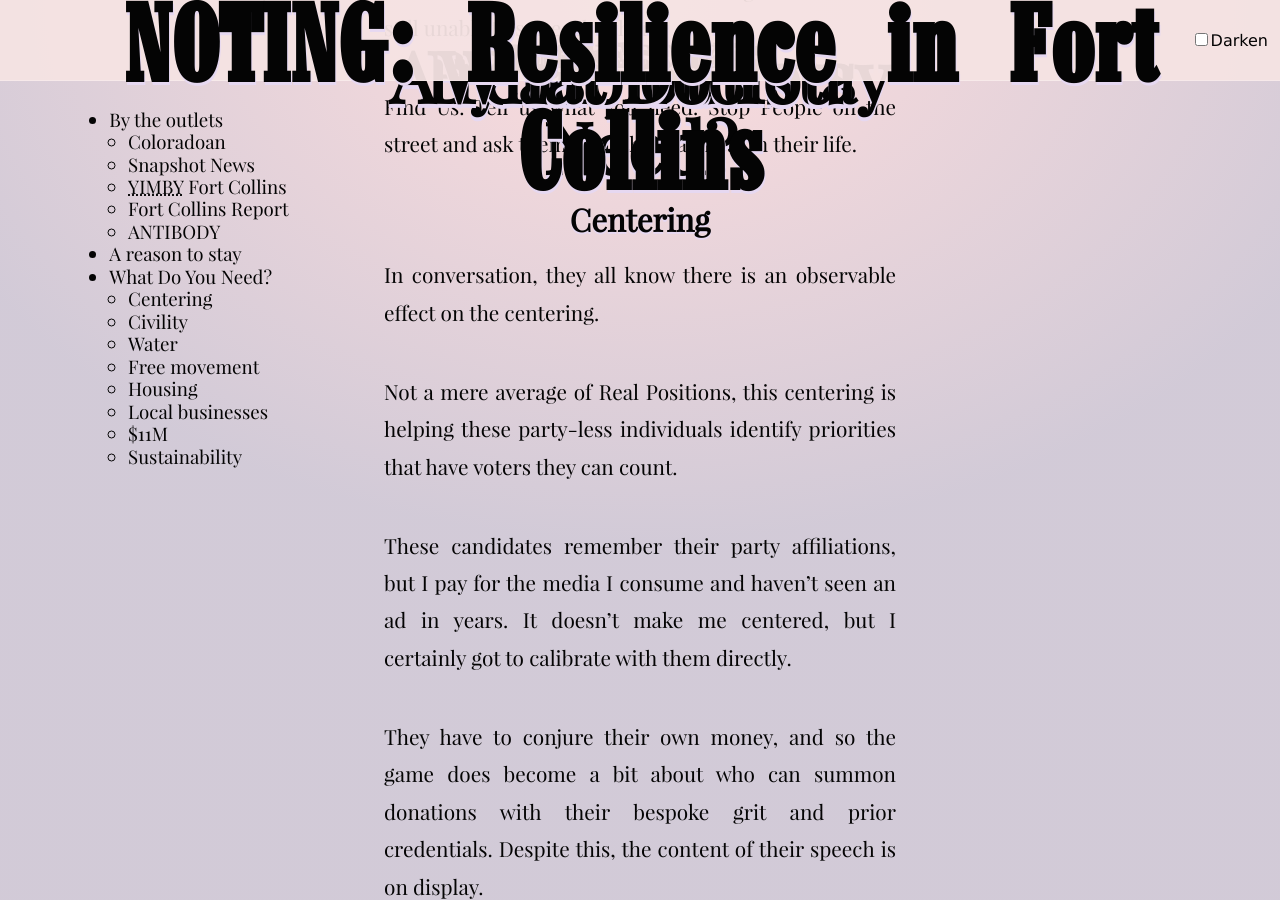
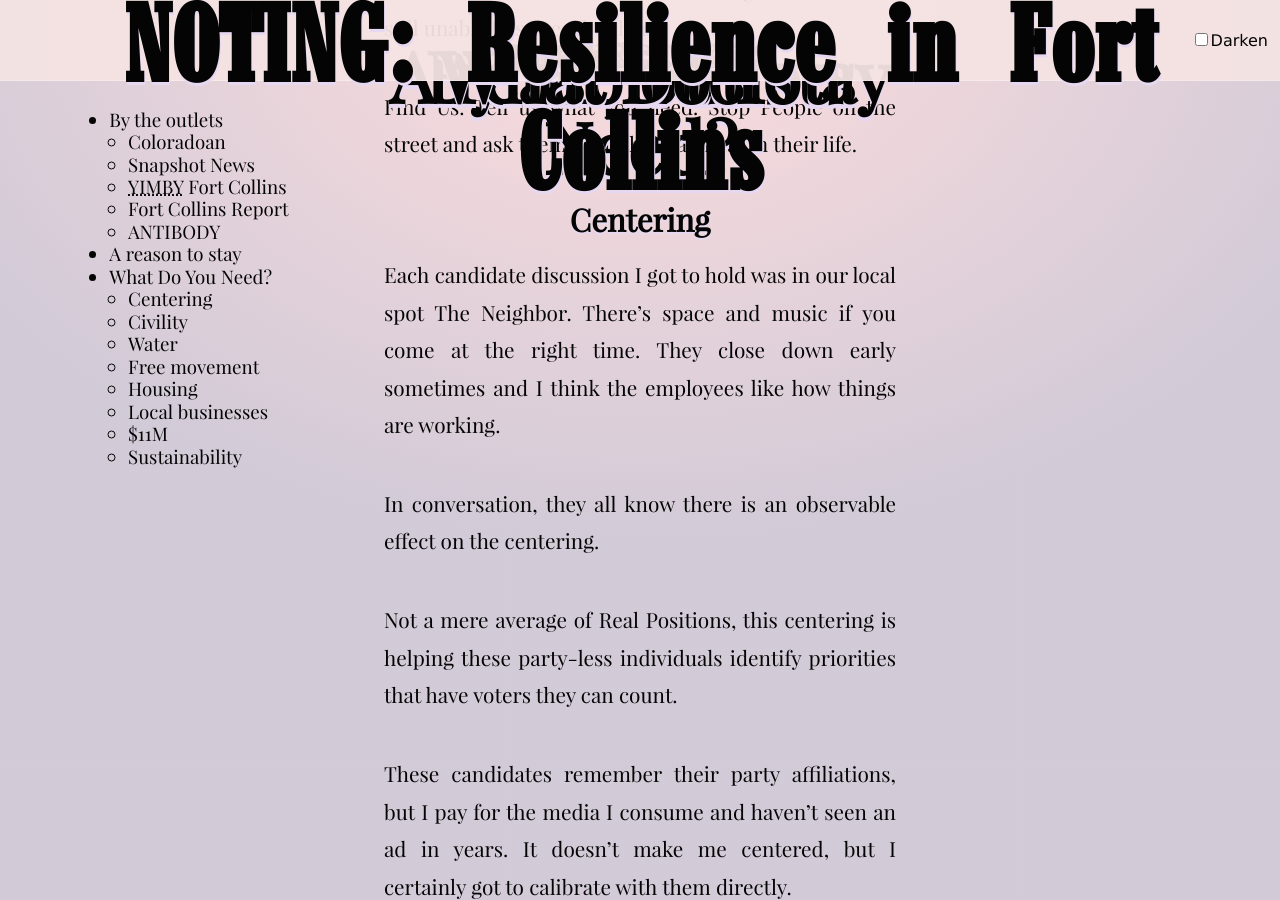
Before and after one commit to tiliv/antibody, a Jekyll site: the page built from docs/journal/autumn-ryan-Resilience-in-Fort-Collins/index.md, in a window 1280 px wide and 900 px high, scrolled down 10504 px. Built offline with Jekyll 4.4.1, drawn with Linux system fonts in a browser that asks for light colours.

Commit message:
Introduce my interviews
We need more candidate arrangement for the Antibody part, which means this should play with a prior introduction fine.

```diff
--- a/docs/journal/autumn-ryan-Resilience-in-Fort-Collins/index.md
+++ b/docs/journal/autumn-ryan-Resilience-in-Fort-Collins/index.md
@@ -163,6 +163,8 @@ Find Us. Tell us what you need. Stop People on the street and ask them what they
 
 #### Centering
 
+Each candidate discussion I got to hold was in our local spot The Neighbor. There's space and music if you come at the right time. They close down early sometimes and I think the employees like how things are working.
+
 In conversation, they all know there is an observable effect on the centering.
 
 Not a mere average of Real Positions, this centering is helping these party-less individuals identify priorities that have voters they can count.
```
